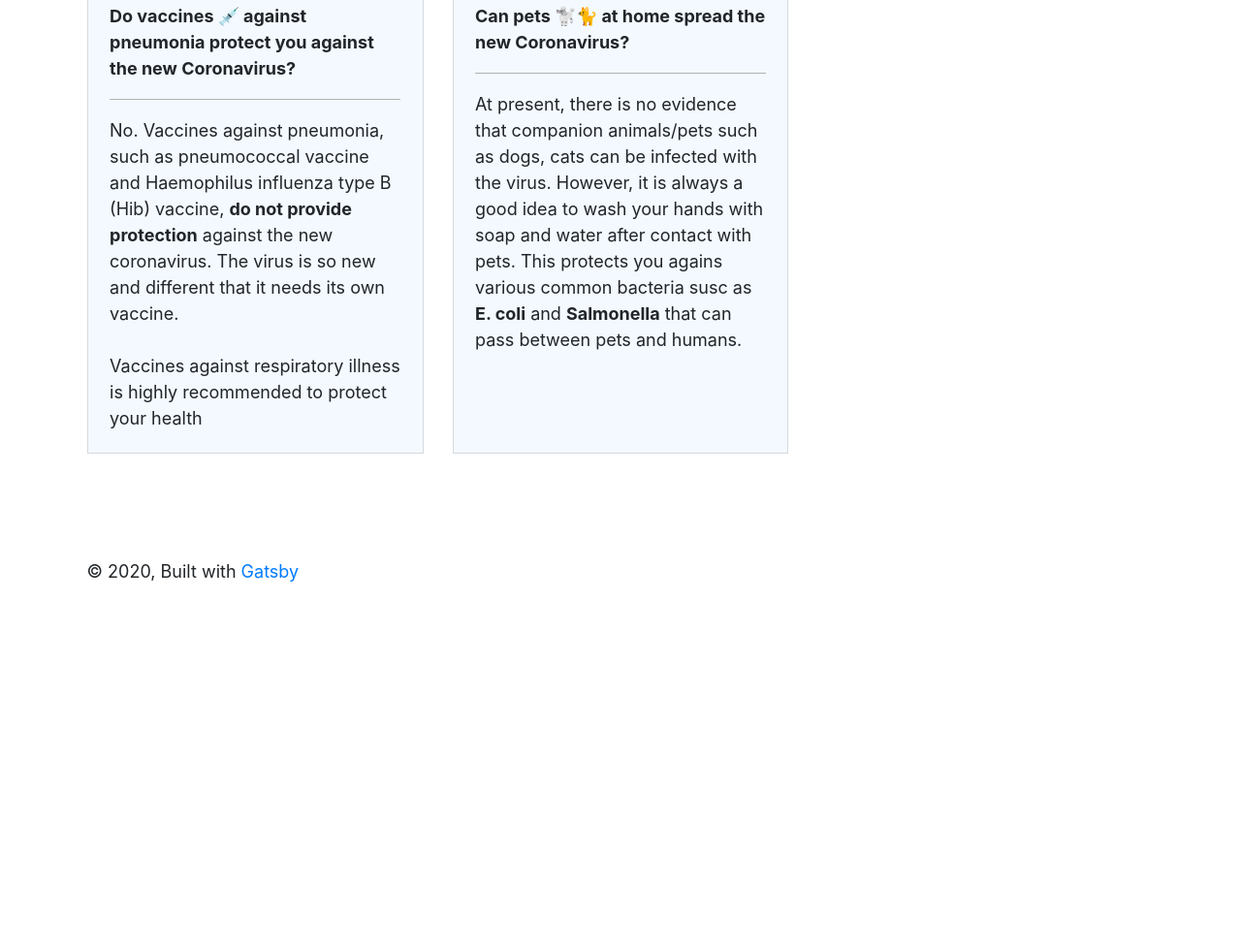
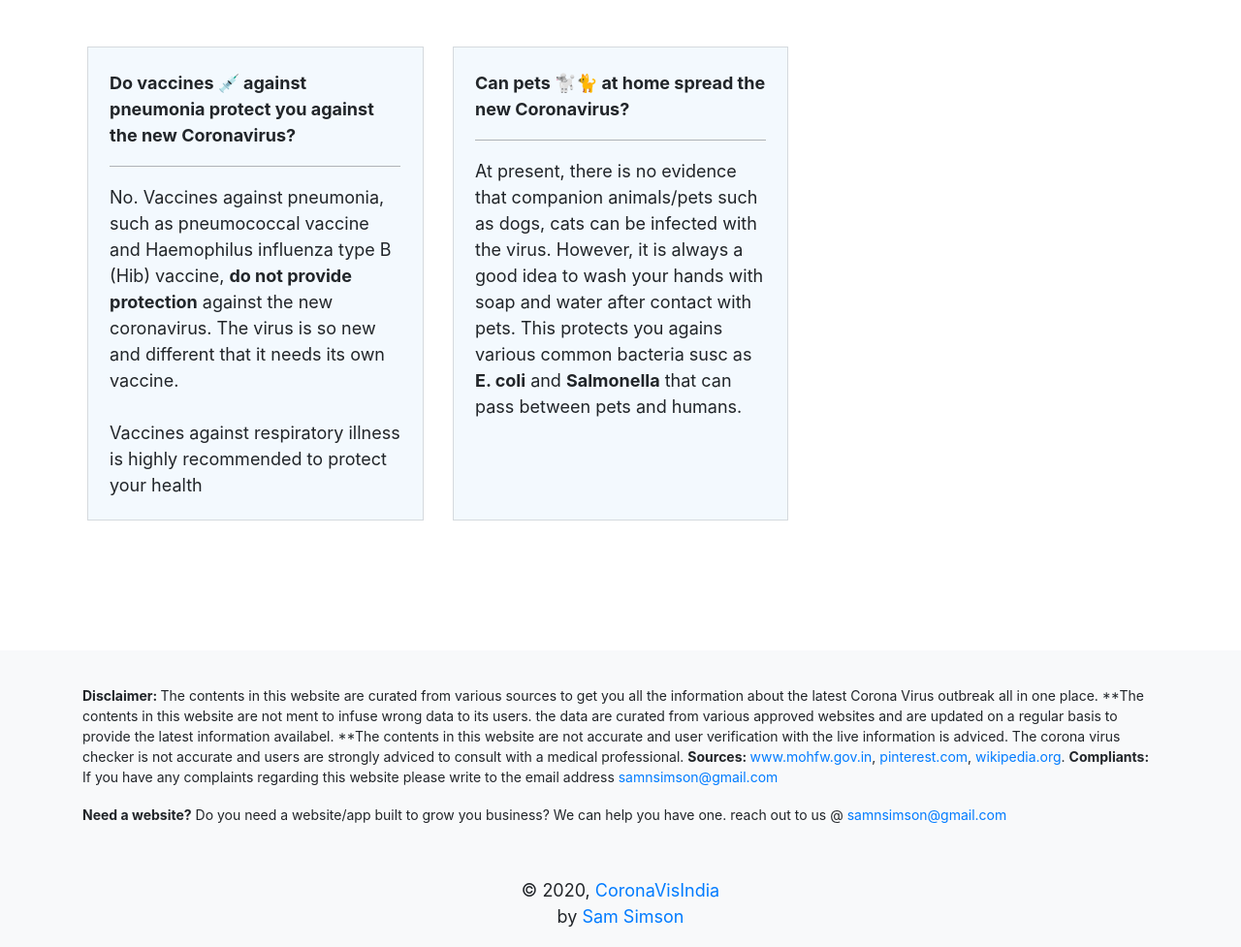
Before and after one commit to samnsimson/corona, a Gatsby site: page /faq in a window 1280 px wide. Shown: the part 1153-2130 px from the top of the page at 97% size. Before the commit the page ends 1782 px from the top, so only its background shows below. Built offline with nearby package versions, Linux system fonts and the light colour scheme; Gatsby itself is replaced by a stand-in of ours.

Commit message:
testing images in live env

```diff
--- a/gatsby-node.js
+++ b/gatsby-node.js
@@ -5,3 +5,6 @@
  */
 
 // You can delete this file if you're not using it
+if (process.env.NODE_ENV === "development") {
+	process.env.GATSBY_WEBPACK_PUBLICPATH = "/"
+}
--- a/src/components/QuizSlider.js
+++ b/src/components/QuizSlider.js
@@ -418,7 +418,7 @@ export default class QuizSlider extends React.Component {
 								{this.state.percentage}%
 							</Progress>
 							<p>
-								<small>symptoms found</small>
+								<small>symptoms matched</small>
 							</p>
 						</Col>
 						<Col md="6">
--- /dev/null
+++ b/src/components/footer.js
@@ -0,0 +1,60 @@
+import React from "react"
+import { Row, Col, Container } from "reactstrap"
+export default class footer extends React.Component {
+	constructor(props) {
+		super(props)
+	}
+
+	render() {
+		return (
+			<Container fluid className="pt-3">
+				<Col xs="12" className="py-3">
+					<Container style={{ fontSize: "14px" }}>
+						<p>
+							<b>Disclaimer: </b>The contents in this website are curated from
+							various sources to get you all the information about the latest
+							Corona Virus outbreak all in one place. **The contents in this
+							website are not ment to infuse wrong data to its users. the data
+							are curated from various approved websites and are updated on a
+							regular basis to provide the latest information availabel. **The
+							contents in this website are not accurate and user verification
+							with the live information is adviced. The corona virus checker is
+							not accurate and users are strongly adviced to consult with a
+							medical professional. <b>Sources: </b>
+							<a target="_blank" href="https://www.mohfw.gov.in/">
+								www.mohfw.gov.in
+							</a>
+							{`, `}
+							<a
+								target="_blank"
+								href="https://in.pinterest.com/search/pins/?q=corona%20virus&rs=typed&term_meta[]=corona%7Ctyped&term_meta[]=virus%7Ctyped"
+							>
+								pinterest.com
+							</a>
+							{`, `}
+							<a target="_blank" href="https://www.wikipedia.org/">
+								wikipedia.org
+							</a>
+							. <b>Compliants: </b> If you have any complaints regarding this
+							website please write to the email address{" "}
+							<a href="mailto:samnsimson@gmail.com">samnsimson@gmail.com</a>
+						</p>
+						<p>
+							<b>Need a website?</b> Do you need a website/app built to grow you
+							business? We can help you have one. reach out to us @{" "}
+							<a href="mailto:samnsimson@gmail.com">samnsimson@gmail.com</a>
+						</p>
+					</Container>
+				</Col>
+				<Col xs="12" className="text-center py-3">
+					© {new Date().getFullYear()},{` `}
+					<a href="https:/coronavisindia.com">CoronaVisIndia</a>
+					<br /> by{" "}
+					<a href="https://www.linkedin.com/in/samnishanthsimson/">
+						Sam Simson
+					</a>
+				</Col>
+			</Container>
+		)
+	}
+}
--- a/src/components/header.js
+++ b/src/components/header.js
@@ -33,7 +33,9 @@ const Header = ({ siteTitle }) => {
                 <NavLink href="/faq">FAQ's</NavLink>
               </NavItem>
             </Nav>
-            <NavbarText>Simple Text</NavbarText>
+            <NavbarText>
+              <a href="mailto:samnsimson@gmail.com">Need a website?</a>
+            </NavbarText>
           </Collapse>
         </Container>
       </Navbar>
--- a/src/components/layout.js
+++ b/src/components/layout.js
@@ -3,6 +3,7 @@ import PropTypes from "prop-types"
 import { useStaticQuery, graphql } from "gatsby"
 
 import Header from "./header"
+import Footer from "./footer"
 import "./layout.css"
 import "../../node_modules/bootstrap/dist/css/bootstrap.min.css"
 import "./custom.css"
@@ -29,12 +30,10 @@ const Layout = ({ children }) => {
         }}
       >
         <main>{children}</main>
-        <footer>
-          © {new Date().getFullYear()}, Built with
-          {` `}
-          <a href="https://www.gatsbyjs.org">Gatsby</a>
-        </footer>
       </div>
+      <footer style={{ background: "#F8F9FA" }}>
+        <Footer />
+      </footer>
     </>
   )
 }
--- a/src/pages/faq.js
+++ b/src/pages/faq.js
@@ -10,6 +10,7 @@ import {
 } from "reactstrap"
 import Layout from "../components/layout"
 import SEO from "../components/seo"
+import Image from "../components/image"
 
 export default class faq extends React.Component {
 	constructor(props) {
@@ -29,6 +30,8 @@ export default class faq extends React.Component {
 				<SEO title="Frequently asked questions about CORONA Virus" />
 				<Row className="my-5">
 					<Col md="8">
+						<h4>Frequently asked questions</h4>
+						<hr />
 						<CardDeck className="mb-5">
 							<Card style={this.style.cards}>
 								<CardBody>
@@ -159,7 +162,9 @@ export default class faq extends React.Component {
 							</Card>
 						</CardDeck>
 					</Col>
-					<Col md="4"></Col>
+					<Col md="4">
+						<img src="../images/how to wash your hands.jpg" width="200" />
+					</Col>
 				</Row>
 			</Layout>
 		)
```
Also changed, not shown: src/images/how-to-wash-your-hands.jpg (added).
